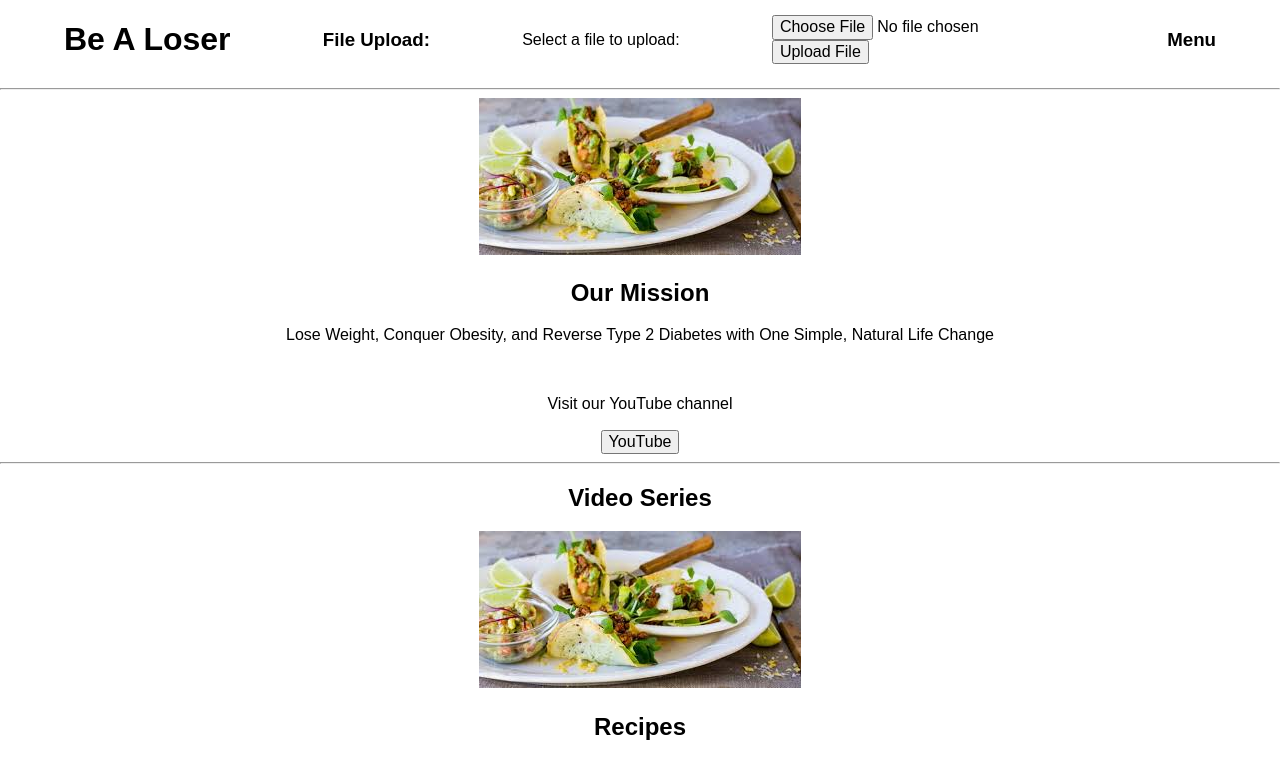
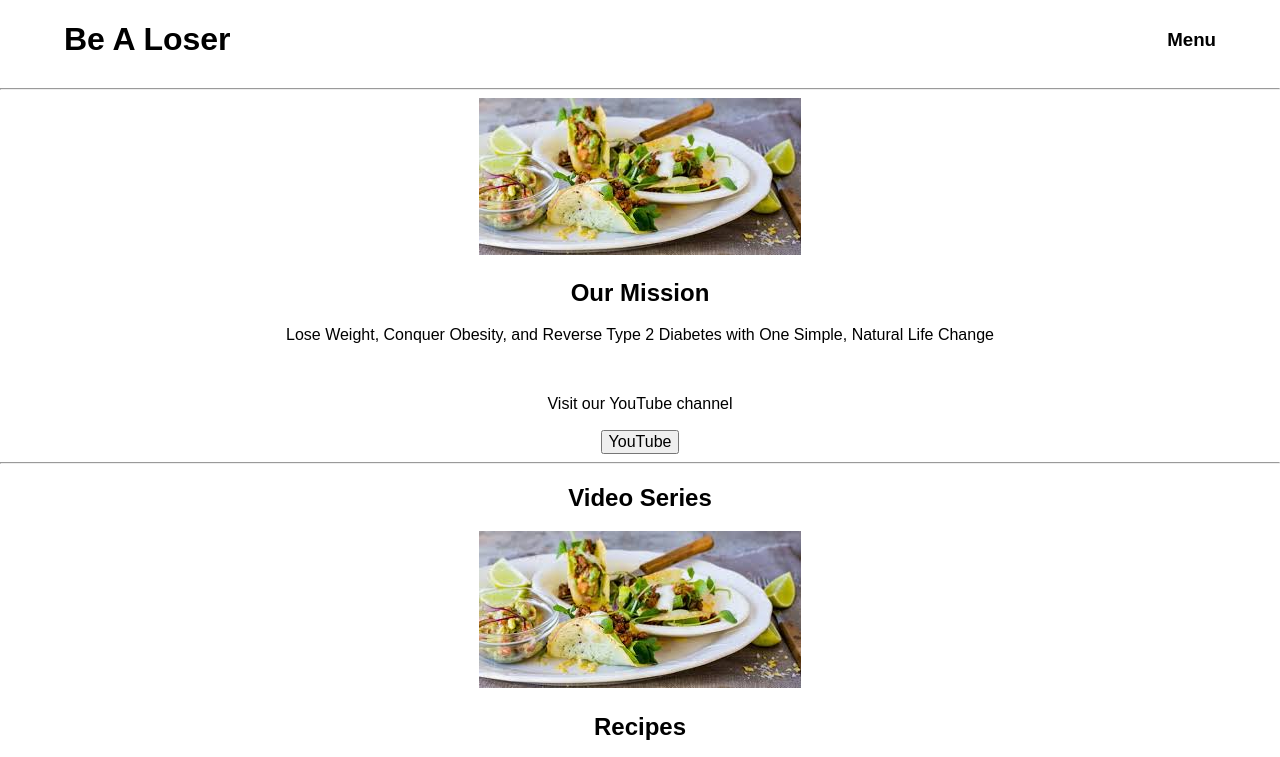
Before and after one commit to gregknudsen-zz/bal-redesign, a website: page index.html in a window 1280 px wide. Shown: the top 757 px of the page. Drawn offline with Linux system fonts and the light colour scheme.

Commit message:
remove leftover tutorial code

```diff
--- a/index.html
+++ b/index.html
@@ -10,16 +10,6 @@
 		<div class="title">
 			<h1>Be A Loser</h1>
 		</div>
-
-      <h3>File Upload:</h3>
-      Select a file to upload: <br />
-
-      <form action = "http://127.0.0.1:8081/file_upload" method = "POST"
-         enctype = "multipart/form-data">
-         <input type="file" name="file" size="50" />
-         <br />
-         <input type = "submit" value = "Upload File" />
-      </form>
 
 			<nav>
 				<h3 class="menu-button">Menu</h3>
```
